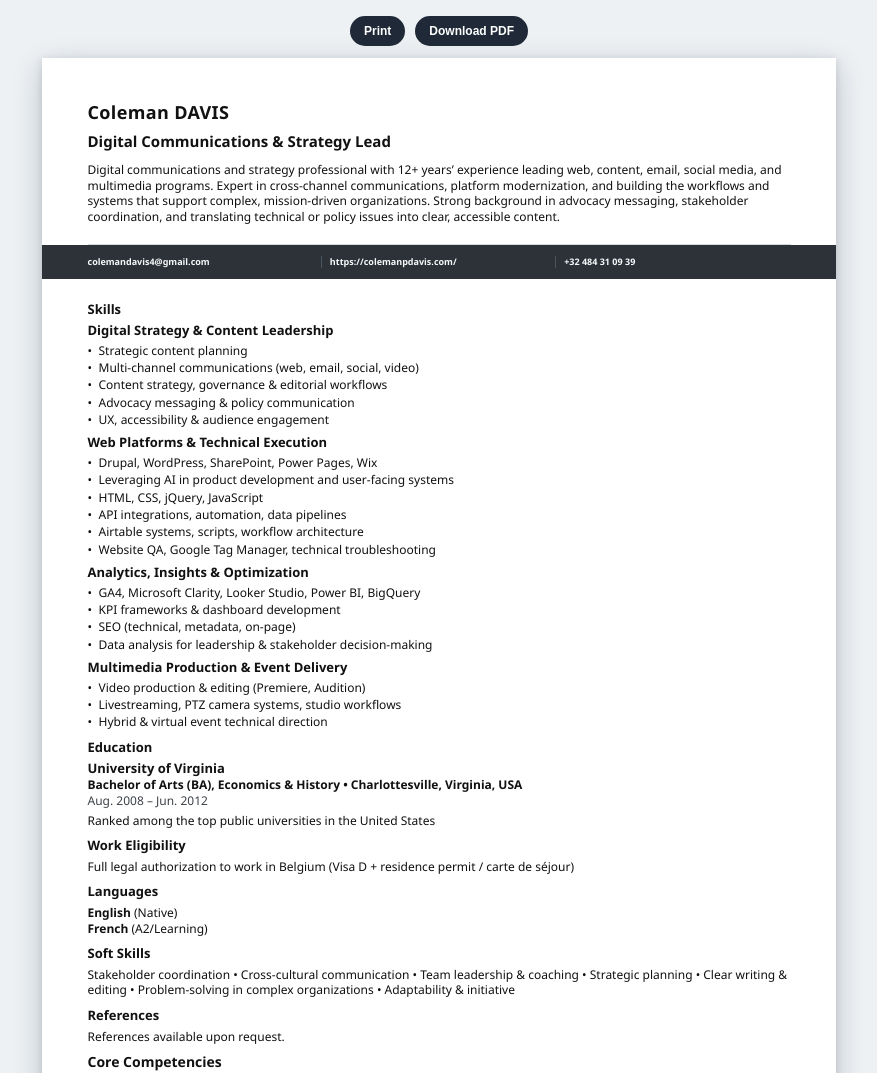
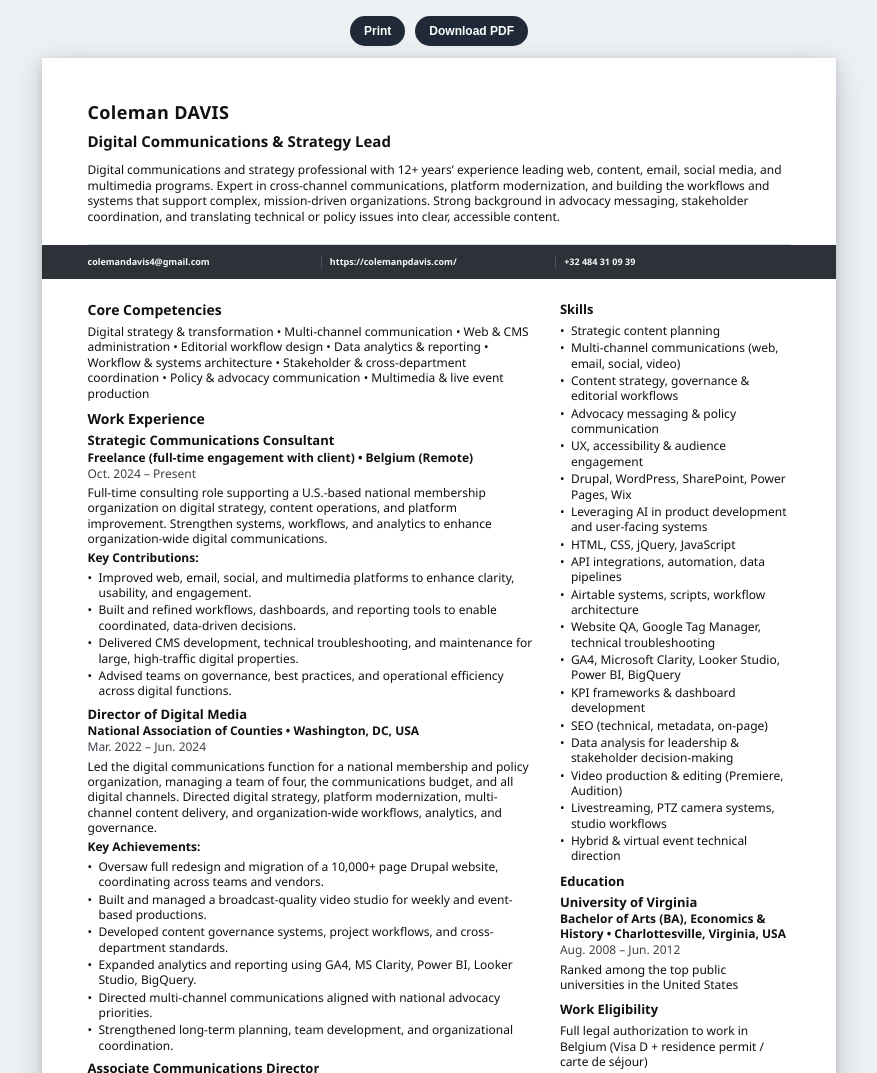
Before and after one commit to cpd4f/cv-builder, a website: page cv-print.html in a window 1280 px wide. Shown: the top 1073 px of the page, without its empty margins (201-1078 px from the left). Drawn offline with nearby package versions, Linux system fonts and the light colour scheme.

Commit message:
Remove rail pagination heuristics and inline PDF mutation script

```diff
--- a/cv-print.css
+++ b/cv-print.css
@@ -100,21 +100,22 @@ body {
 .main-col,
 .rail-col {
   min-width: 0;
-  float: left;
 }
 
-.main-col { grid-column: 1; }
-.rail-col { grid-column: 2; }
+.main-col {
+  float: left;
+  width: 64%;
+}
+
+.rail-col {
+  float: right;
+  width: 32%;
+}
 
 .section {
   margin-bottom: 10px;
 }
 
-div#main-col > section,
-aside#rail-col > section.section {
-  break-inside: auto;
-  page-break-inside: auto;
-}
 
 .section h3 {
   margin: 0 0 6px;
@@ -183,9 +184,13 @@ aside#rail-col > section.section {
 .rail-col .entry-date,
 .rail-col .entry-content { font-size: 12px; }
 
-.rail-break-before {
-  break-before: page;
-  page-break-before: always;
+
+.skills-section .entry {
+  margin-bottom: 2px;
+}
+
+.skills-section .entry-content {
+  margin-top: 0;
 }
 
 
@@ -226,6 +231,26 @@ aside#rail-col > section.section {
     box-shadow: 0 8px 28px rgba(15, 23, 42, 0.2), 0 2px 8px rgba(15, 23, 42, 0.12);
     padding: var(--page-margin);
   }
+
+  .content {
+    display: grid;
+    grid-template-columns: minmax(0, 1.95fr) minmax(0, 1fr);
+    column-gap: 6mm;
+    align-items: start;
+  }
+
+  .content::after {
+    content: none;
+  }
+
+  .main-col,
+  .rail-col {
+    float: none;
+    width: auto;
+  }
+
+  .main-col { grid-column: 1; }
+  .rail-col { grid-column: 2; }
 }
 
 @media print {
--- a/cv-print.html
+++ b/cv-print.html
@@ -16,8 +16,8 @@
       <header class="header" id="header"></header>
       <section class="contact-bar" id="contact"></section>
       <section class="content">
+        <div class="main-col" id="main-col"></div>
         <aside class="rail-col" id="rail-col"></aside>
-        <div class="main-col" id="main-col"></div>
       </section>
     </main>
 
@@ -29,40 +29,6 @@
       const injectedSlug = String(window.__CV_SLUG__ || "").trim().toLowerCase();
       const slug = (query.get("cv") || injectedSlug || pathSlug || location.hash.replace(/^#/, "") || "coleman-davis").trim().toLowerCase();
 
-
-      function mmToPx(mm) {
-        const probe = document.createElement("div");
-        probe.style.width = `${mm}mm`;
-        probe.style.position = "absolute";
-        probe.style.visibility = "hidden";
-        document.body.appendChild(probe);
-        const px = probe.getBoundingClientRect().width;
-        probe.remove();
-        return px;
-      }
-
-      function applyRailEducationBreakIfSkillsFit() {
-        const railHost = document.getElementById("rail-col");
-        if (!railHost) return;
-
-        const sections = [...railHost.querySelectorAll(':scope > .section')];
-        const skillsSection = sections.find((section) => section.querySelector('h3')?.textContent?.trim().toLowerCase() === 'skills');
-        const educationSection = sections.find((section) => section.querySelector('h3')?.textContent?.trim().toLowerCase() === 'education');
-
-        if (!skillsSection || !educationSection) return;
-
-        const firstPageHeightPx = mmToPx(297);
-        const pageMarginPx = mmToPx(12);
-        const usablePageHeightPx = firstPageHeightPx - (pageMarginPx * 2);
-
-        const railTop = railHost.getBoundingClientRect().top;
-        const skillsBottom = skillsSection.getBoundingClientRect().bottom;
-        const skillsHeightWithinRail = skillsBottom - railTop;
-
-        if (skillsHeightWithinRail <= usablePageHeightPx) {
-          educationSection.classList.add('rail-break-before');
-        }
-      }
 
       async function loadCvData() {
         if (window.__CV_DATA__ && typeof window.__CV_DATA__ === "object") {
@@ -81,52 +47,12 @@
 
           const header = items.find((item) => window.CvRender.key(item.section) === "header") || {};
           const contacts = items.filter((item) => window.CvRender.key(item.section) === "contact");
-          const grouped = window.CvRender.groupBySection(items);
-
           const mainHost = document.getElementById("main-col");
           const railHost = document.getElementById("rail-col");
-          mainHost.innerHTML = "";
-          railHost.innerHTML = "";
 
           window.CvRender.renderHeader(document.getElementById("header"), header);
           window.CvRender.renderContact(document.getElementById("contact"), contacts, false);
-
-          const mainConfig = [
-            { key: "core competencies", title: "Core Competencies" },
-            { key: "work experience", title: "Work Experience" },
-            { key: "technical + it", title: "Technical + IT" }
-          ];
-          const railConfig = [
-            { key: "topline skills", title: "Skills" },
-            { key: "education", title: "Education" },
-            { key: "second page rail", title: null }
-          ];
-
-          mainConfig.forEach((cfg) => {
-            const sectionItems = grouped.get(cfg.key) || [];
-            if (sectionItems.length) {
-              const hideTitle = cfg.key === "core competencies";
-              window.CvRender.renderSection(mainHost, cfg.title, sectionItems, { hideEntryTitleWhenSameAsSection: hideTitle });
-            }
-            grouped.delete(cfg.key);
-          });
-
-          railConfig.forEach((cfg) => {
-            const sectionItems = grouped.get(cfg.key) || [];
-            if (!sectionItems.length) {
-              grouped.delete(cfg.key);
-              return;
-            }
-            if (cfg.key === "second page rail") window.CvRender.renderSecondRail(railHost, sectionItems);
-            else window.CvRender.renderSection(railHost, cfg.title, sectionItems, { hideEntryTitleWhenSameAsSection: false });
-            grouped.delete(cfg.key);
-          });
-
-          [...grouped.keys()].sort().forEach((extraKey) => {
-            window.CvRender.renderSection(mainHost, extraKey.replace(/\b\w/g, (c) => c.toUpperCase()), grouped.get(extraKey), { hideEntryTitleWhenSameAsSection: false });
-          });
-
-          applyRailEducationBreakIfSkillsFit();
+          window.CvRender.renderColumns(items, mainHost, railHost);
         } catch (error) {
           document.body.innerHTML = `<div style="padding:20px;color:#8b1111">${error.message}</div>`;
         }
--- a/cv-render.js
+++ b/cv-render.js
@@ -136,9 +136,10 @@
     if (!items.length) return;
     const section = document.createElement("section");
     section.className = "section";
-    section.innerHTML = `<h3>${title}</h3>`;
 
     const normalizedTitle = String(title || "").trim().toLowerCase();
+    if (normalizedTitle === "skills") section.classList.add("skills-section");
+    section.innerHTML = `<h3>${title}</h3>`;
     sortItems(items).forEach((item) => {
       const itemTitle = String(item?.title || "").trim().toLowerCase();
       const hideEntryTitle = options.hideEntryTitleWhenSameAsSection && itemTitle && itemTitle === normalizedTitle;
@@ -175,6 +176,37 @@
     return grouped;
   }
 
+
+  function expandSkillsItems(items) {
+    const expanded = [];
+    for (const item of items) {
+      const content = String(item?.content || "");
+      const bulletLines = content
+        .split(/\r?\n/)
+        .map((line) => line.trim())
+        .filter((line) => /^[-*]\s+/.test(line));
+
+      if (bulletLines.length >= 2) {
+        bulletLines.forEach((line, index) => {
+          expanded.push({
+            ...item,
+            title: "",
+            subtitle: "",
+            location: "",
+            start: "",
+            end: "",
+            dispdate: "",
+            manualsort: item.manualsort ? `${item.manualsort}.${String(index + 1).padStart(3, "0")}` : "",
+            content: line
+          });
+        });
+      } else {
+        expanded.push(item);
+      }
+    }
+    return expanded;
+  }
+
   function renderColumns(items, mainHost, railHost) {
     const grouped = groupBySection(items);
     mainHost.innerHTML = "";
@@ -186,11 +218,6 @@
       { key: "technical + it", title: "Technical + IT" }
     ];
 
-    const railConfig = [
-      { key: "topline skills", title: "Skills" },
-      { key: "education", title: "Education" },
-      { key: "second page rail", title: null }
-    ];
 
     mainConfig.forEach((cfg) => {
       const sectionItems = grouped.get(cfg.key) || [];
@@ -199,16 +226,17 @@
       grouped.delete(cfg.key);
     });
 
-    railConfig.forEach((cfg) => {
-      const sectionItems = grouped.get(cfg.key) || [];
-      if (!sectionItems.length) {
-        grouped.delete(cfg.key);
-        return;
-      }
-      if (cfg.key === "second page rail") renderSecondRail(railHost, sectionItems);
-      else renderSection(railHost, cfg.title, sectionItems, { hideEntryTitleWhenSameAsSection: false });
-      grouped.delete(cfg.key);
-    });
+    const skillsItems = grouped.get("topline skills") || [];
+    const educationItems = grouped.get("education") || [];
+    const secondRailItems = grouped.get("second page rail") || [];
+
+    renderSection(railHost, "Skills", expandSkillsItems(skillsItems), { hideEntryTitleWhenSameAsSection: false });
+    renderSection(railHost, "Education", educationItems, { hideEntryTitleWhenSameAsSection: false });
+    renderSecondRail(railHost, secondRailItems);
+
+    grouped.delete("topline skills");
+    grouped.delete("education");
+    grouped.delete("second page rail");
 
     [...grouped.keys()].sort().forEach((extraKey) => {
       renderSection(mainHost, titleCase(extraKey), grouped.get(extraKey), { hideEntryTitleWhenSameAsSection: false });
@@ -228,6 +256,7 @@
     sortItems,
     renderStandardCv,
     groupBySection,
+    renderColumns,
     renderSection,
     renderSecondRail,
     renderHeader,
```
Also changed, not shown: scripts/build-cv-pdf.js (+42 -8 lines).
